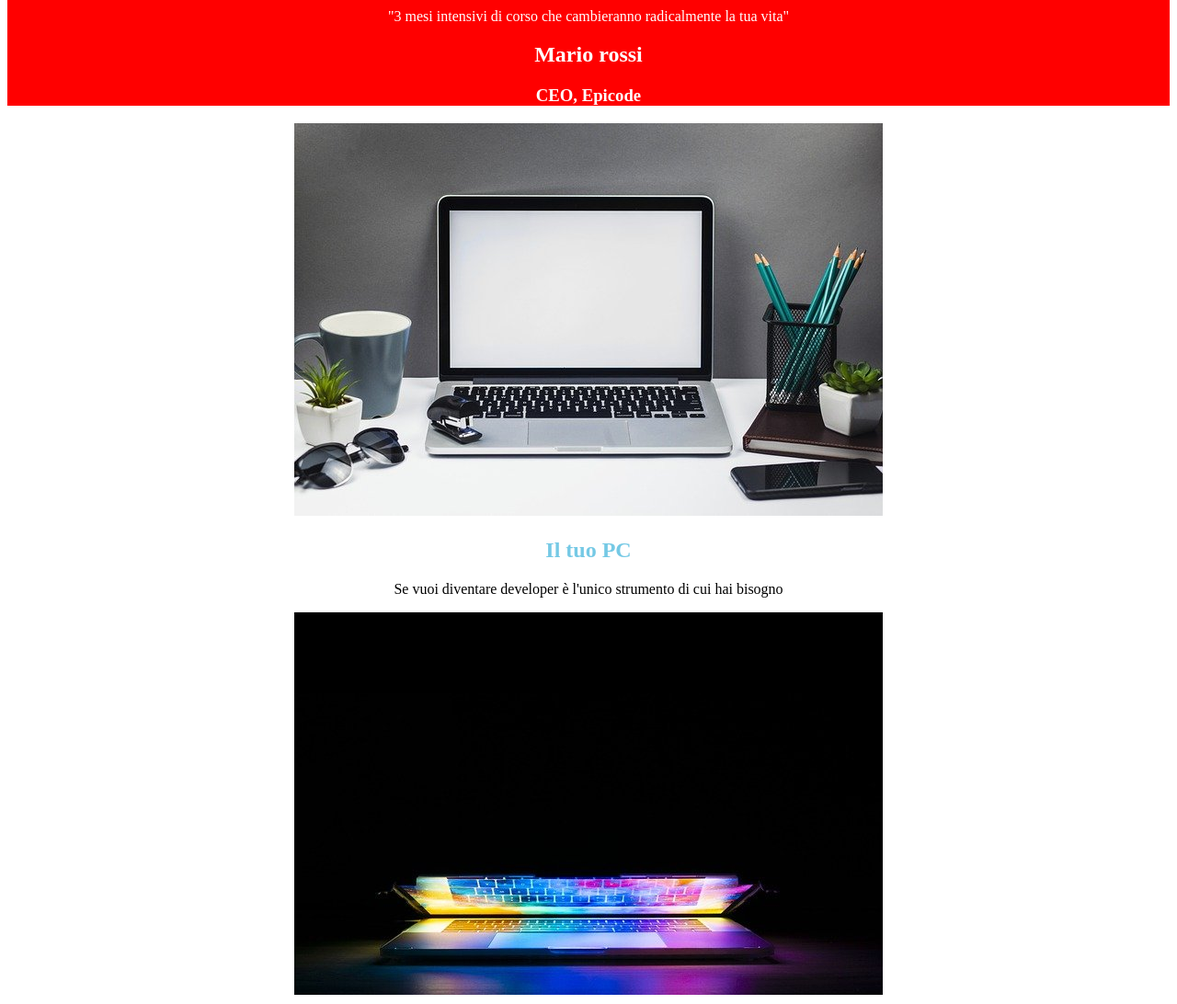
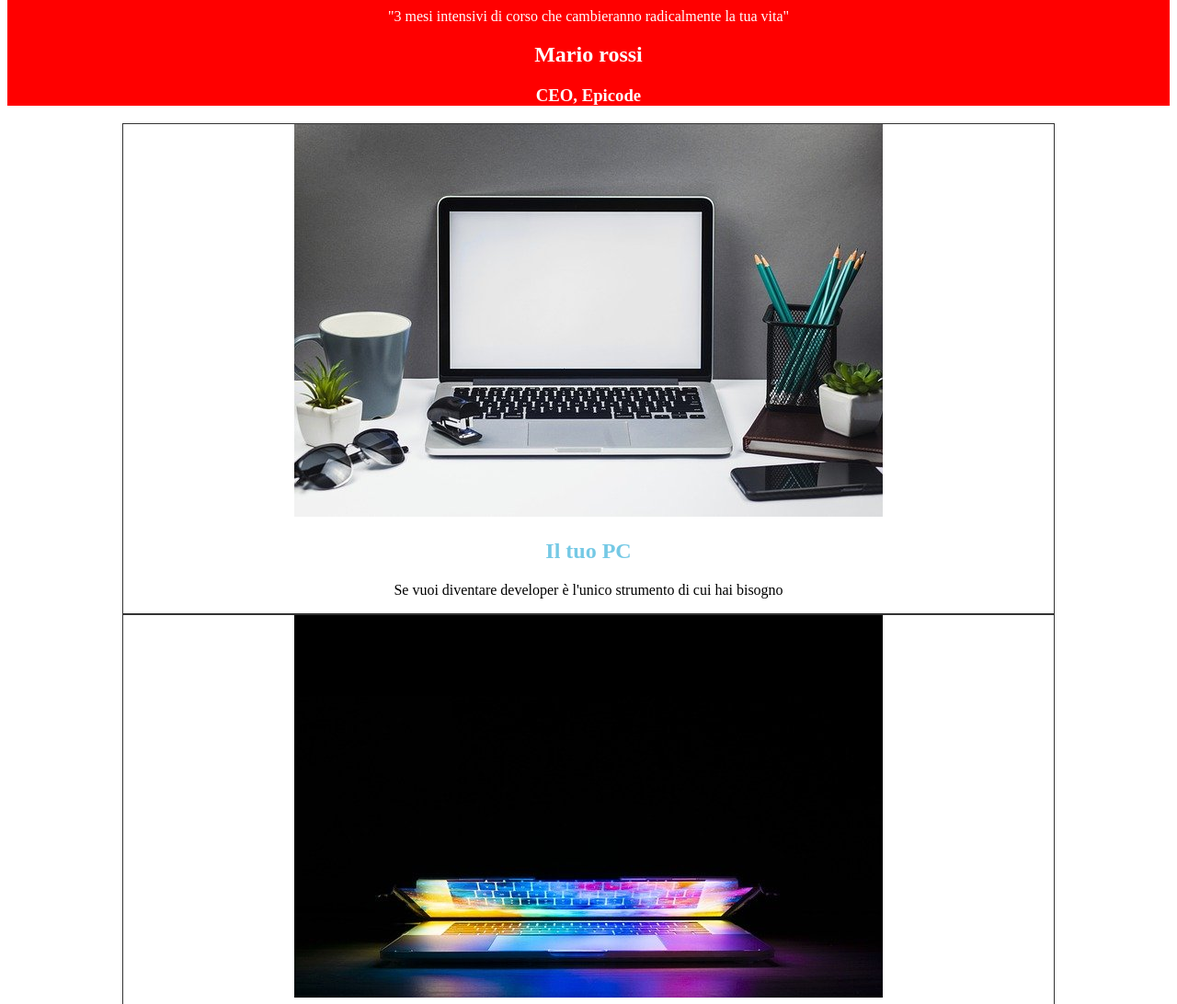
Before and after one commit to Uesone/Unit-1-giorno-4, a plain HTML site: page index.html in a window 1280 px wide. Shown: the part 960-2052 px from the top of the page at 92% size. Drawn offline with Linux system fonts and the light colour scheme.

Commit message:
Update style.css
adding borders. no time left

```diff
--- a/style.css
+++ b/style.css
@@ -28,7 +28,8 @@ div.round-container img {    width: 100%;
 div.container {    position: relative;
     width: 80%;
     margin: 0 auto;
-    overflow: hidden;}
+    overflow: hidden;
+    border: 1px solid #333;}
 footer.footer {background-color:  rgb(117, 201, 229);}
 p.Contattaci {color: white;}
 p#indirizzo {color: white;}
```
